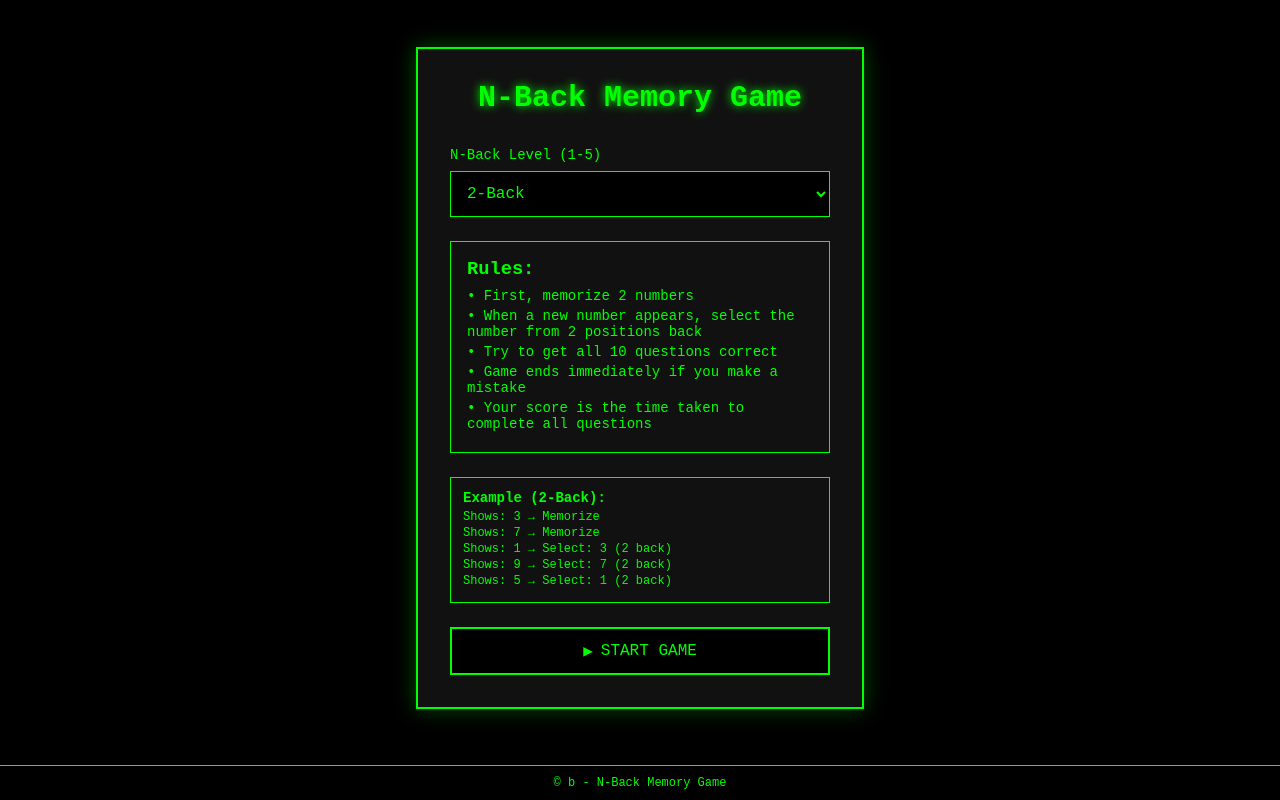
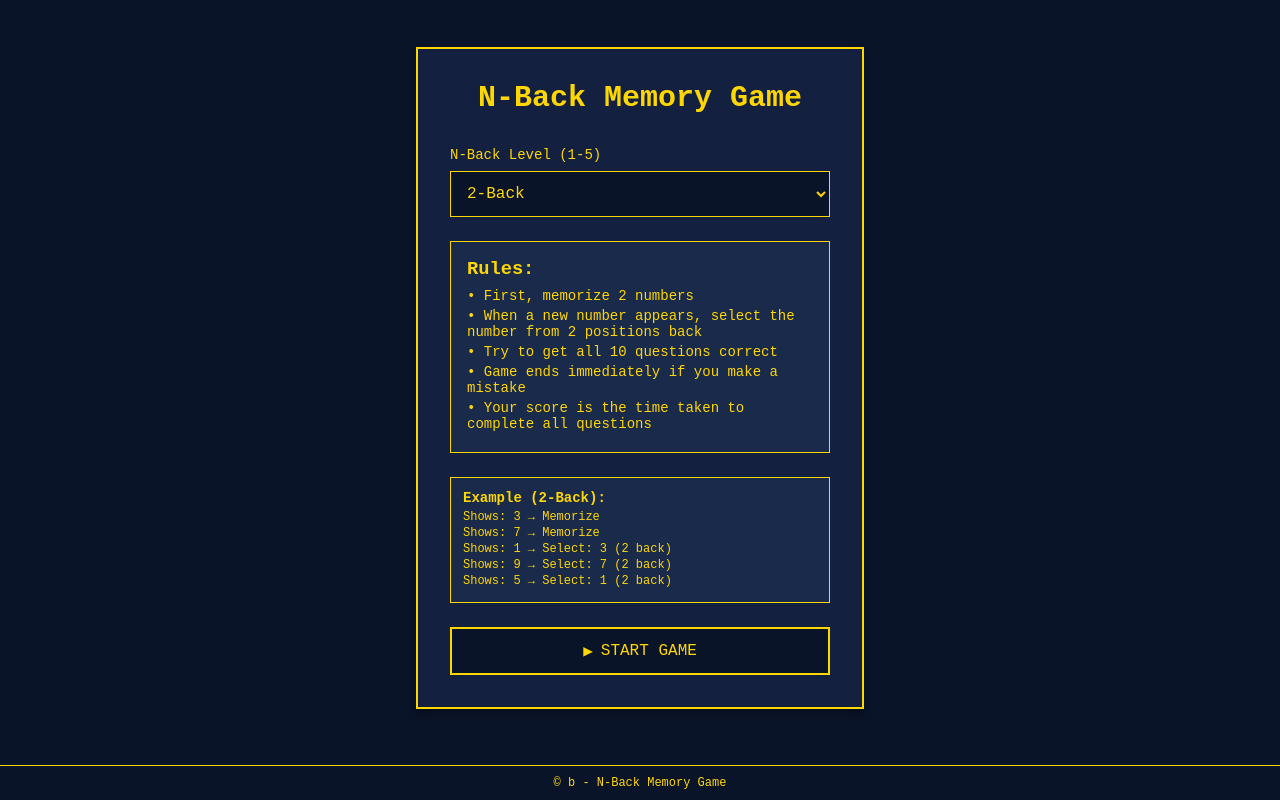
Before and after one commit to juuwaah/n-back-test-app, a Flask app: page / in a window 1280 px wide. Run offline with Flask 3, Linux system fonts and the light colour scheme.

Commit message:
Update to deep sea theme design
- Change background from black to deep blue (#0a1428)
- Update all text colors from green to gold (#ffd700)
- Remove all glow/shadow effects for cleaner look
- Update card and box backgrounds to darker blue tones
- Maintain monospace terminal aesthetic without neon effects

🤖 Generated with [Claude Code](https://claude.ai/code)

Co-Authored-By: Claude <noreply@anthropic.com>

```diff
--- a/static/style.css
+++ b/static/style.css
@@ -7,8 +7,8 @@
 
 body {
     font-family: 'Courier New', monospace;
-    background: #000;
-    color: #00ff00;
+    background: #0a1428;
+    color: #ffd700;
     min-height: 100vh;
     display: flex;
     align-items: center;
@@ -23,9 +23,9 @@ body {
 }
 
 .game-card {
-    background: #111;
-    border: 2px solid #00ff00;
-    box-shadow: 0 0 20px rgba(0, 255, 0, 0.3);
+    background: #142040;
+    border: 2px solid #ffd700;
+    box-shadow: 0 4px 8px rgba(0, 0, 0, 0.3);
     padding: 2rem;
     text-align: center;
 }
@@ -33,17 +33,15 @@ body {
 h1 {
     font-size: 1.875rem;
     font-weight: bold;
-    color: #00ff00;
+    color: #ffd700;
     margin-bottom: 2rem;
-    text-shadow: 0 0 10px #00ff00;
 }
 
 h2 {
     font-size: 1.5rem;
     font-weight: bold;
-    color: #00ff00;
+    color: #ffd700;
     margin-bottom: 1.5rem;
-    text-shadow: 0 0 8px #00ff00;
 }
 
 /* Screen management */
@@ -64,7 +62,7 @@ h2 {
     display: block;
     font-size: 0.875rem;
     font-weight: 500;
-    color: #00ff00;
+    color: #ffd700;
     margin-bottom: 0.5rem;
     text-align: left;
 }
@@ -72,23 +70,23 @@ h2 {
 .form-group select {
     width: 100%;
     padding: 0.75rem;
-    border: 1px solid #00ff00;
+    border: 1px solid #ffd700;
     font-size: 1rem;
-    background: #000;
-    color: #00ff00;
+    background: #0a1428;
+    color: #ffd700;
     cursor: pointer;
     font-family: 'Courier New', monospace;
 }
 
 .form-group select:focus {
     outline: none;
-    border-color: #00ff00;
-    box-shadow: 0 0 10px rgba(0, 255, 0, 0.5);
+    border-color: #ffd700;
+    box-shadow: 0 0 3px rgba(255, 215, 0, 0.3);
 }
 
 .rules-box {
-    background: #111;
-    border: 1px solid #00ff00;
+    background: #1a2a4a;
+    border: 1px solid #ffd700;
     padding: 1rem;
     margin-bottom: 1.5rem;
     text-align: left;
@@ -97,13 +95,13 @@ h2 {
 .rules-box h3 {
     font-weight: 600;
     margin-bottom: 0.5rem;
-    color: #00ff00;
+    color: #ffd700;
 }
 
 .rules-box ul {
     list-style: none;
     font-size: 0.875rem;
-    color: #00ff00;
+    color: #ffd700;
 }
 
 .rules-box li {
@@ -111,8 +109,8 @@ h2 {
 }
 
 .example-box {
-    background: #111;
-    border: 1px solid #00ff00;
+    background: #1a2a4a;
+    border: 1px solid #ffd700;
     padding: 0.75rem;
     margin-bottom: 1.5rem;
     text-align: left;
@@ -121,13 +119,13 @@ h2 {
 .example-box h4 {
     font-size: 0.875rem;
     font-weight: 600;
-    color: #00ff00;
+    color: #ffd700;
     margin-bottom: 0.25rem;
 }
 
 .example-text {
     font-size: 0.75rem;
-    color: #00ff00;
+    color: #ffd700;
 }
 
 .example-text div {
@@ -137,9 +135,9 @@ h2 {
 /* Buttons */
 .primary-button {
     width: 100%;
-    background: #000;
-    color: #00ff00;
-    border: 2px solid #00ff00;
+    background: #0a1428;
+    color: #ffd700;
+    border: 2px solid #ffd700;
     padding: 0.75rem 1rem;
     font-size: 1rem;
     font-weight: 500;
--- a/templates/index.html
+++ b/templates/index.html
@@ -102,7 +102,7 @@
     </div>
 
     <!-- Footer -->
-    <footer style="position: fixed; bottom: 0; width: 100%; background: #000; color: #00ff00; text-align: center; padding: 10px; font-family: 'Courier New', monospace; font-size: 12px; border-top: 1px solid #00ff00;">
+    <footer style="position: fixed; bottom: 0; width: 100%; background: #0a1428; color: #ffd700; text-align: center; padding: 10px; font-family: 'Courier New', monospace; font-size: 12px; border-top: 1px solid #ffd700;">
         © b - N-Back Memory Game
     </footer>
 
```
Also changed, not shown: other parts of static/style.css (+30 -33 lines).
